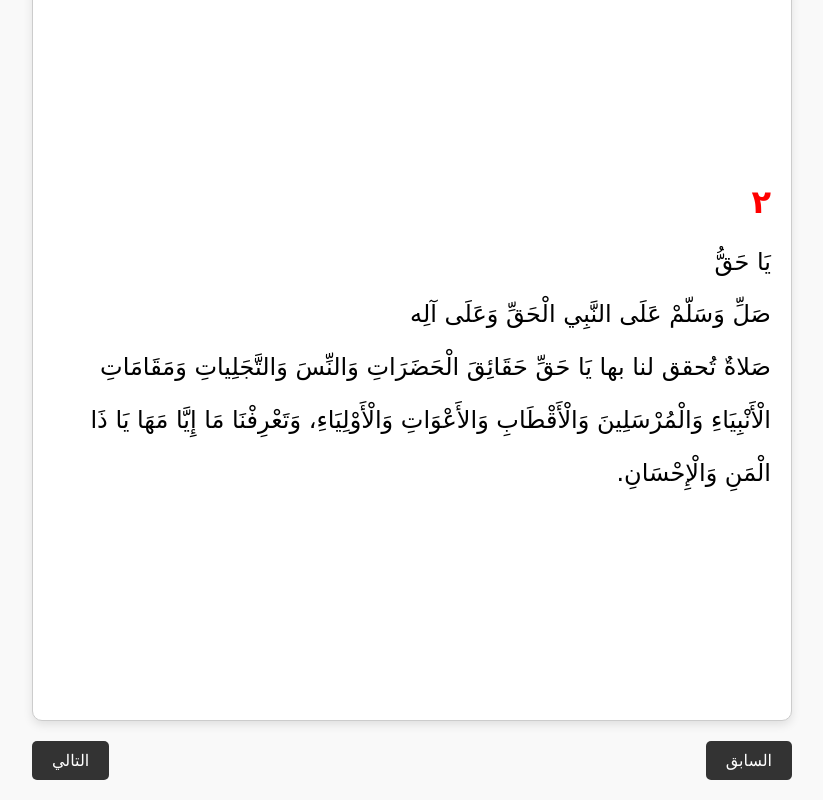
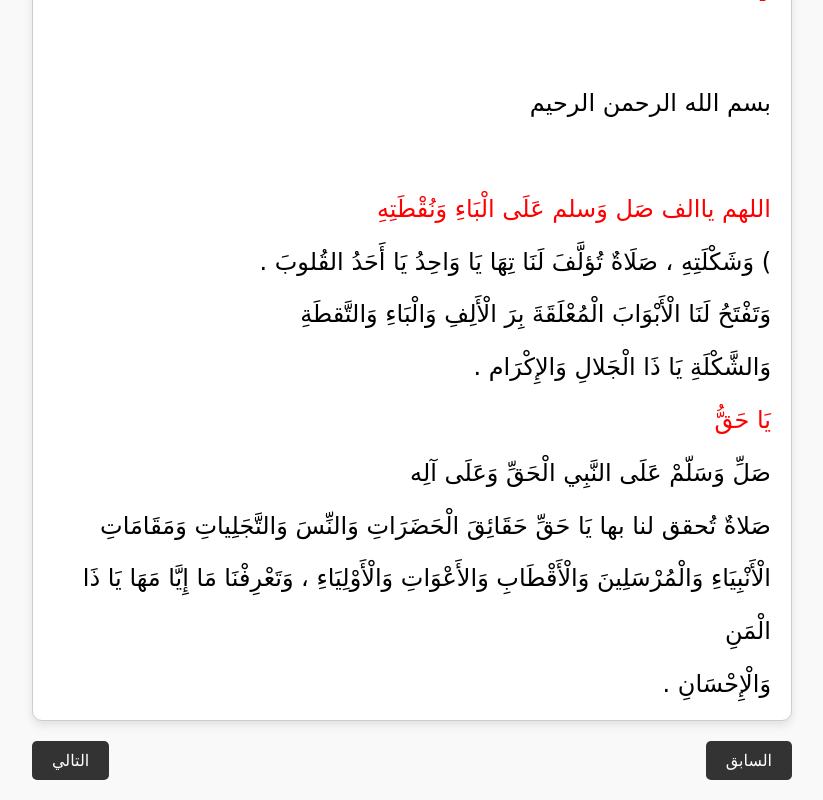
Before and after one commit to slide-t/Dairatul-Mutolib-app, a plain HTML site: page index.html in a window 1280 px wide. Both pictures are taken after a click on the button "السابق". Shown: the whole page, without its empty margins (228-1051 px from the left). Drawn offline with Linux system fonts and the light colour scheme; a web font is replaced by a local one.

Commit message:
Update index.html

```diff
--- a/index.html
+++ b/index.html
@@ -9,6 +9,140 @@
   <link href="https://fonts.googleapis.com/css2?family=Lateef&display=swap" rel="stylesheet">
 
   <!-- PWA Manifest -->
+  <link rel="manifest" href="manifest.json" />
+  <meta name="theme-color" content="#ffffff" />
+  <link rel="apple-touch-icon" href="icons/icon-192.png" />
+
+  <style>
+    * { box-sizing: border-box; margin: 0; padding: 0; }
+    body {
+      background-color: #f9f9f9;
+      height: 100vh;
+      font-family: 'Lateef', cursive;
+      display: flex;
+      flex-direction: column;
+      justify-content: center;
+      align-items: center;
+      direction: rtl;
+    }
+    .card-container {
+      width: 100%;
+      max-width: 800px;
+      height: 100%;
+      position: relative;
+      overflow: hidden;
+      padding: 20px;
+    }
+    .card {
+      background-color: white;
+      width: 100%;
+      height: 100%;
+      border: 1px solid #ccc;
+      border-radius: 10px;
+      padding: 20px;
+      display: none;
+      flex-direction: column;
+      justify-content: center;
+      box-shadow: 0 4px 10px rgba(0, 0, 0, 0.1);
+    }
+    .card.active { display: flex; }
+    h2 { color: red; margin-bottom: 15px; font-size: 2rem; }
+    p {
+      color: black;
+      line-height: 2.2;
+      font-size: 1.5rem;
+      white-space: pre-line;
+    }
+    .quote {
+      color: red;
+    }
+    .buttons {
+      margin-top: 20px;
+      display: flex;
+      justify-content: space-between;
+    }
+    button {
+      padding: 10px 20px;
+      background-color: #333;
+      color: white;
+      border: none;
+      border-radius: 5px;
+      cursor: pointer;
+      font-size: 1rem;
+    }
+    button:hover { background-color: #555; }
+  </style>
+</head>
+<body>
+
+  <div class="card-container">
+    <div class="card active">
+      <h2>١</h2>
+      <p>
+        بسم الله الرحمن الرحيم
+
+        <span class="quote">اللهم ياالف</span> <span class="quote">صَل وَسلم عَلَى الْبَاءِ وَنُقْطَتِهِ</span>
+        ) وَشَكْلَتِهِ ، صَلَاةٌ تُؤلَّفَ لَنَا تِهَا يَا وَاحِدُ يَا أَحَدُ القُلوبَ .
+        وَتَفْتَحُ لَنَا الْأَبْوَابَ الْمُعْلَقَةَ بِرَ الْأَلِفِ وَالْبَاءِ وَالتَّقطَةِ
+        وَالشَّكْلَةِ يَا ذَا الْجَلالِ وَالإِكْرَام .
+        <span class="quote">يَا حَقُّ</span>
+        صَلِّ وَسَلّمْ عَلَى النَّبِي الْحَقِّ وَعَلَى آلِه
+        صَلاةٌ تُحقق لنا بها يَا حَقِّ حَقَائِقَ الْحَضَرَاتِ وَالنِّسَ وَالتَّجَلِياتِ وَمَقَامَاتِ الْأَنْبِيَاءِ وَالْمُرْسَلِينَ وَالْأَقْطَابِ وَالأَعْوَاتِ وَالْأَوْلِيَاءِ ، وَتَعْرِفْنَا مَا إِيَّا مَهَا يَا ذَا الْمَنِ
+        وَالْإِحْسَانِ .
+      </p>
+    </div>
+
+    <div class="buttons">
+      <button onclick="prevCard()">السابق</button>
+      <button onclick="nextCard()">التالي</button>
+    </div>
+  </div>
+
+  <script>
+    const cards = document.querySelectorAll('.card');
+    let current = 0;
+    function showCard(index) {
+      cards.forEach((card, i) => {
+        card.classList.toggle('active', i === index);
+      });
+    }
+    function nextCard() {
+      current = (current + 1) % cards.length;
+      showCard(current);
+    }
+    function prevCard() {
+      current = (current - 1 + cards.length) % cards.length;
+      showCard(current);
+    }
+    if ('serviceWorker' in navigator) {
+      navigator.serviceWorker.register('service-worker.js');
+    }
+  </script>
+
+</body>
+</html>
+
+
+
+
+
+
+
+
+
+
+<!--
+<!DOCTYPE html>
+<html lang="ar" dir="rtl">
+<head>
+  <meta charset="UTF-8" />
+  <meta name="viewport" content="width=device-width, initial-scale=1" />
+  <title>بطاقات عربية</title>
+
+  <!-- Google Font: Lateef --
+  <link href="https://fonts.googleapis.com/css2?family=Lateef&display=swap" rel="stylesheet">
+
+  <!-- PWA Manifest -
   <link rel="manifest" href="manifest.json" />
   <meta name="theme-color" content="#ffffff" />
   <link rel="apple-touch-icon" href="icons/icon-192.png" />
```
